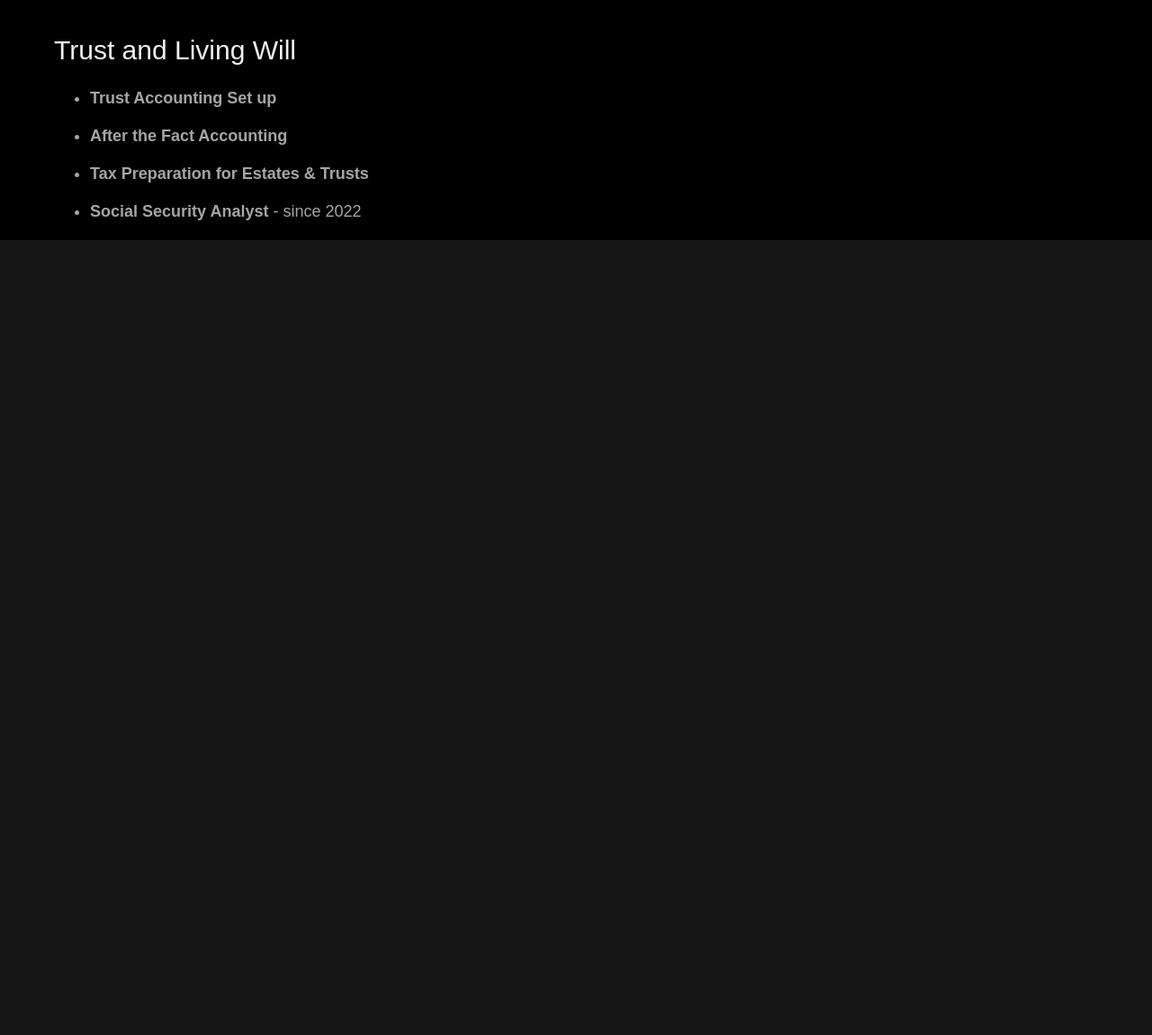
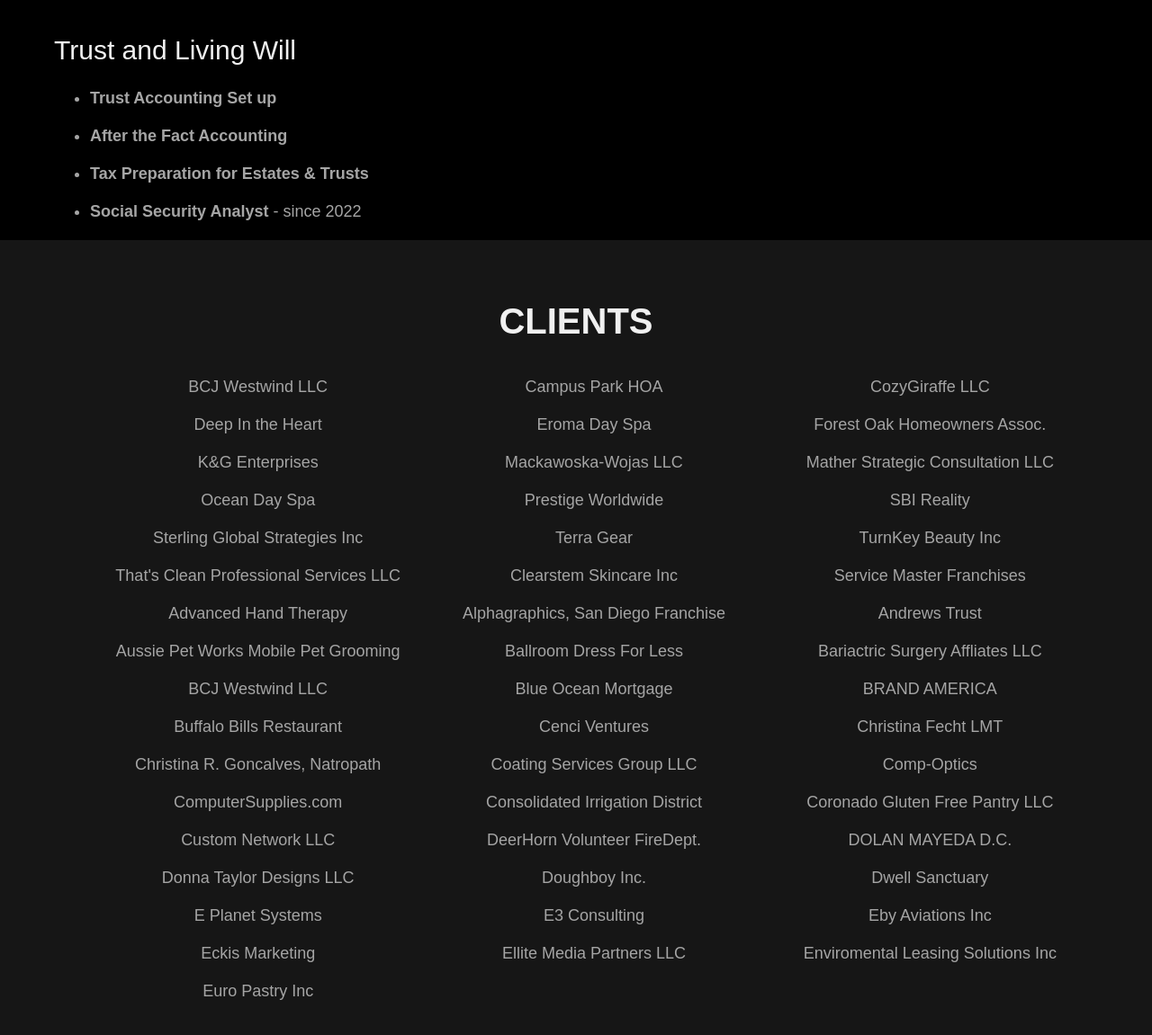
Before and after one commit to Cryneon/Lifesjusttaxing, a plain HTML site: page pages/about.html in a window 1280 px wide. Shown: the part 2275-3426 px from the top of the page at 90% size. Before the commit the page ends 2602 px from the top, so only its background shows below. Drawn offline with Linux system fonts and the light colour scheme.

Commit message:
Defining the associates component.

```diff
--- a/pages/about.html
+++ b/pages/about.html
@@ -198,5 +198,62 @@
         </div>
       </div>
     </section>
+
+    <section class="block container associates">
+      <header class="block__header">
+        <h2>clients</h2>
+      </header>
+      <ul class="list grid">
+        <li class="list__item">BCJ Westwind LLC</li>
+        <li class="list__item">Campus Park HOA</li>
+        <li class="list__item">CozyGiraffe LLC</li>
+        <li class="list__item">Deep In the Heart</li>
+        <li class="list__item">Eroma Day Spa</li>
+        <li class="list__item">Forest Oak Homeowners Assoc.</li>
+        <li class="list__item">K&G Enterprises</li>
+        <li class="list__item">Mackawoska-Wojas LLC</li>
+        <li class="list__item">Mather Strategic Consultation LLC</li>
+        <li class="list__item">Ocean Day Spa</li>
+        <li class="list__item">Prestige Worldwide</li>
+        <li class="list__item">SBI Reality</li>
+        <li class="list__item">Sterling Global Strategies Inc</li>
+        <li class="list__item">Terra Gear</li>
+        <li class="list__item">TurnKey Beauty Inc</li>
+        <li class="list__item">That's Clean Professional Services LLC</li>
+        <li class="list__item">Clearstem Skincare Inc</li>
+        <li class="list__item">Service Master Franchises</li>
+        <li class="list__item">Advanced Hand Therapy</li>
+        <li class="list__item">Alphagraphics, San Diego Franchise</li>
+        <li class="list__item">Andrews Trust</li>
+        <li class="list__item">Aussie Pet Works Mobile Pet Grooming</li>
+        <li class="list__item">Ballroom Dress For Less</li>
+        <li class="list__item">Bariactric Surgery Affliates LLC</li>
+        <li class="list__item">BCJ Westwind LLC</li>
+        <li class="list__item">Blue Ocean Mortgage</li>
+        <li class="list__item">BRAND AMERICA</li>
+        <li class="list__item">Buffalo Bills Restaurant</li>
+        <li class="list__item">Cenci Ventures</li>
+        <li class="list__item">Christina Fecht LMT</li>
+        <li class="list__item">Christina R. Goncalves, Natropath</li>
+        <li class="list__item">Coating Services Group LLC</li>
+        <li class="list__item">Comp-Optics</li>
+        <li class="list__item">ComputerSupplies.com</li>
+        <li class="list__item">Consolidated Irrigation District</li>
+        <li class="list__item">Coronado Gluten Free Pantry LLC</li>
+        <li class="list__item">Custom Network LLC</li>
+        <li class="list__item">DeerHorn Volunteer FireDept.</li>
+        <li class="list__item">DOLAN MAYEDA D.C.</li>
+        <li class="list__item">Donna Taylor Designs LLC</li>
+        <li class="list__item">Doughboy Inc.</li>
+        <li class="list__item">Dwell Sanctuary</li>
+        <li class="list__item">E Planet Systems</li>
+        <li class="list__item">E3 Consulting</li>
+        <li class="list__item">Eby Aviations Inc</li>
+        <li class="list__item">Eckis Marketing</li>
+        <li class="list__item">Ellite Media Partners LLC</li>
+        <li class="list__item">Enviromental Leasing Solutions Inc</li>
+        <li class="list__item">Euro Pastry Inc</li>
+      </ul>
+    </section>
   </body>
 </html>
--- a/styles/styles.css
+++ b/styles/styles.css
@@ -261,6 +261,21 @@
     margin-bottom: 1.5rem;
 }
 
+.list__item--unticked {
+    list-style: none;
+}
+
 .lists {
     margin-bottom: 5rem;
 }
+
+.associates .list__item {
+    list-style: none;
+    justify-self: center;
+}
+
+@media screen and (min-width: 1024px) {
+    .associates .grid {
+        grid-template-columns: repeat(3, 1fr);
+    }
+}
```
Also changed, not shown: components/associates.html (added, +56 -0 lines).
